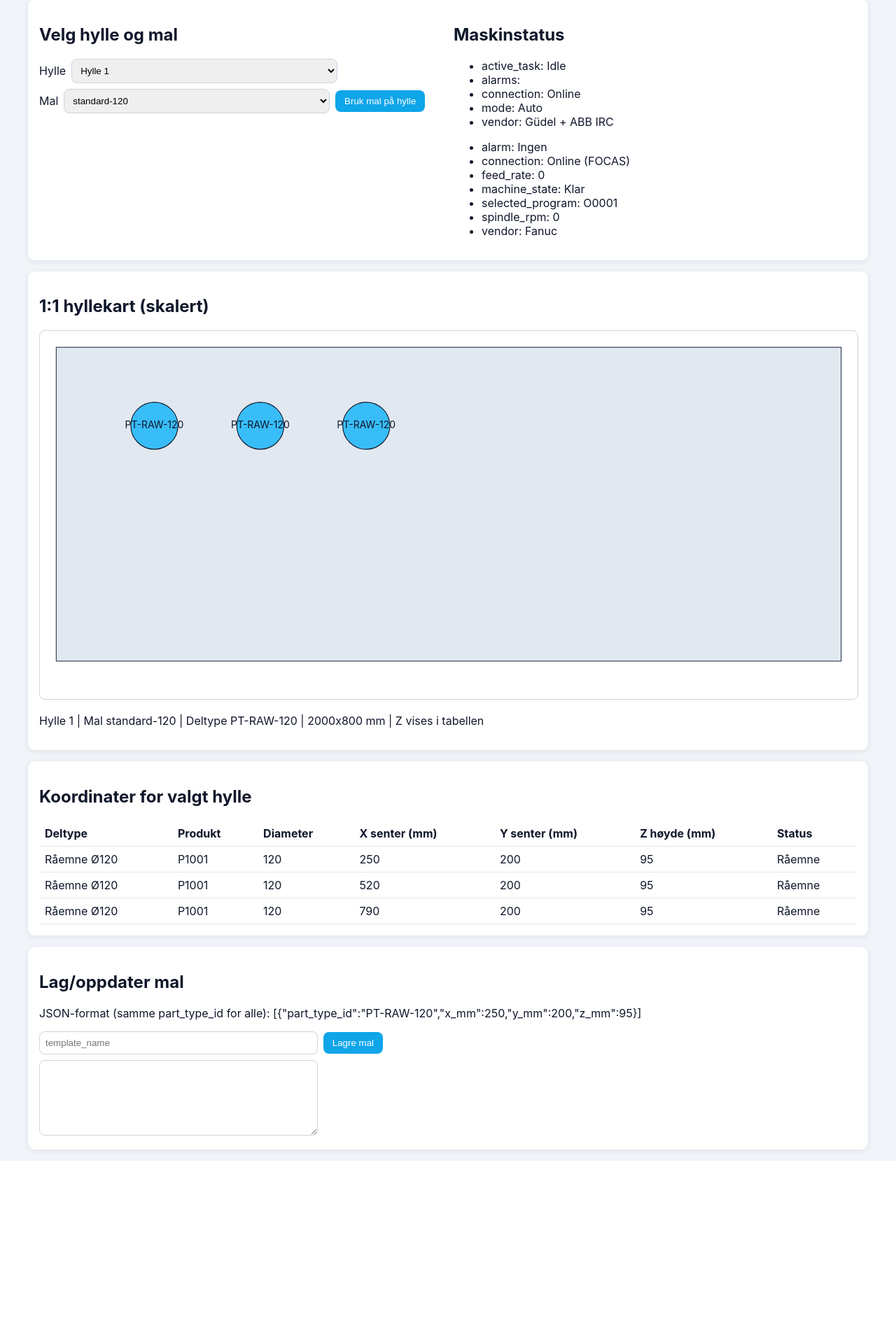
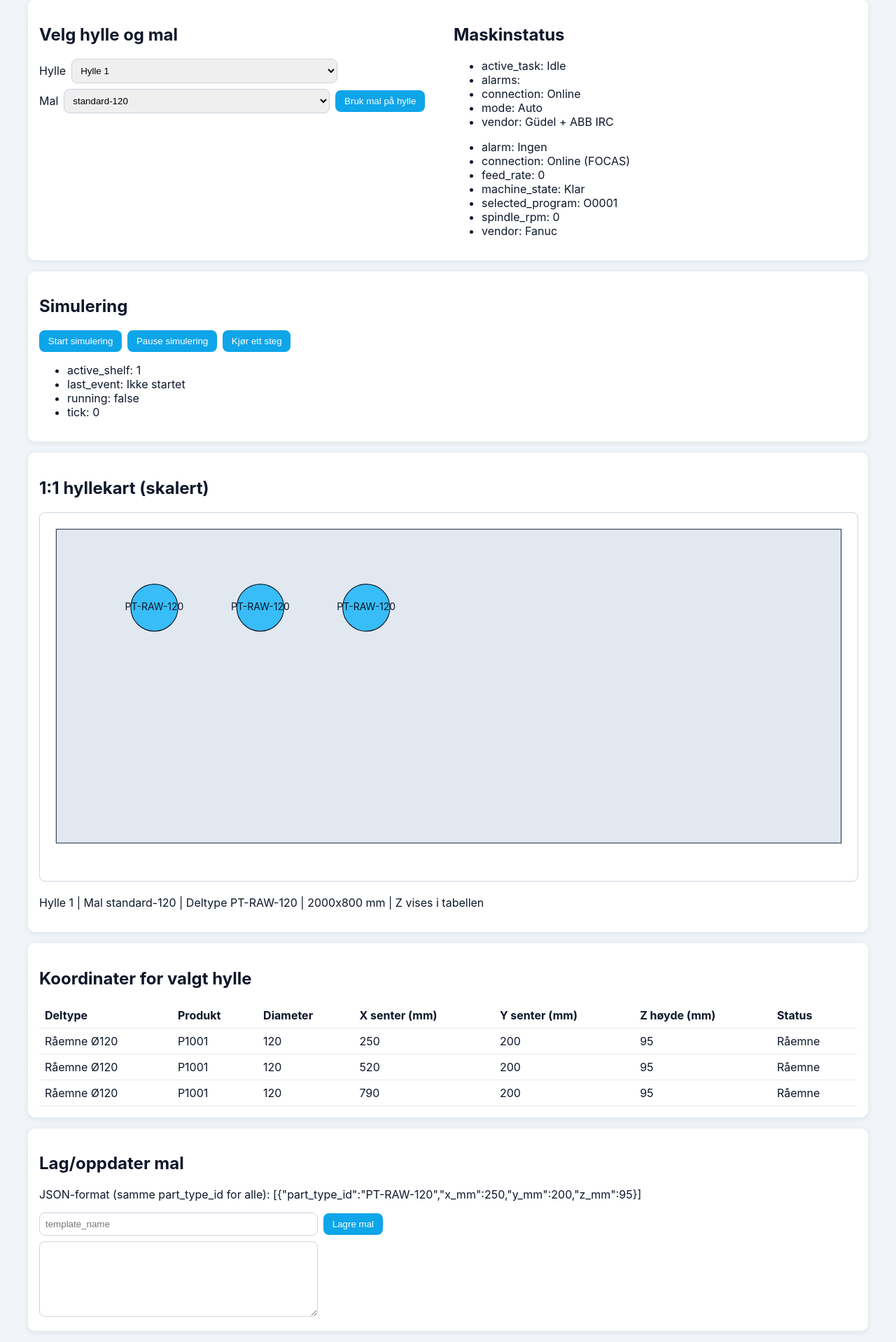
Before and after one commit to Evekar1008/test, a Flask app: page / in a window 1280 px wide. Shown: the part 412-2330 px from the top of the page at 70% size. Before the commit the page ends 2071 px from the top, so only its background shows below. Run offline with Flask 3, Linux system fonts and the light colour scheme.

Commit message:
Legg til innebygd simulering med start/pause/step

```diff
--- a/app.py
+++ b/app.py
@@ -30,30 +30,9 @@ class ProductionCellService:
         self.shelves = [str(i) for i in range(1, 51)]
 
         self.part_types: List[Dict] = [
-            {
-                "part_type_id": "PT-RAW-120",
-                "name": "Råemne Ø120",
-                "diameter_mm": 120,
-                "length_mm": 95,
-                "height_mm": 95,
-                "product_id": "P1001",
-            },
-            {
-                "part_type_id": "PT-RAW-280",
-                "name": "Råemne Ø280",
-                "diameter_mm": 280,
-                "length_mm": 140,
-                "height_mm": 140,
-                "product_id": "P1002",
-            },
-            {
-                "part_type_id": "PT-INP-080",
-                "name": "Emne Ø80",
-                "diameter_mm": 80,
-                "length_mm": 55,
-                "height_mm": 55,
-                "product_id": "P1003",
-            },
+            {"part_type_id": "PT-RAW-120", "name": "Råemne Ø120", "diameter_mm": 120, "length_mm": 95, "height_mm": 95, "product_id": "P1001"},
+            {"part_type_id": "PT-RAW-280", "name": "Råemne Ø280", "diameter_mm": 280, "length_mm": 140, "height_mm": 140, "product_id": "P1002"},
+            {"part_type_id": "PT-INP-080", "name": "Emne Ø80", "diameter_mm": 80, "length_mm": 55, "height_mm": 55, "product_id": "P1003"},
         ]
 
         self.layout_templates: Dict[str, Dict] = {
@@ -87,13 +66,7 @@ class ProductionCellService:
             else:
                 self.shelf_assignments[shelf] = {"template_name": "standard-120", "status": "Under prosess"}
 
-        self.robot_status = {
-            "vendor": "Güdel + ABB IRC",
-            "connection": "Online",
-            "mode": "Auto",
-            "active_task": "Idle",
-            "alarms": [],
-        }
+        self.robot_status = {"vendor": "Güdel + ABB IRC", "connection": "Online", "mode": "Auto", "active_task": "Idle", "alarms": []}
         self.cnc_status = {
             "vendor": "Fanuc",
             "connection": "Online (FOCAS)",
@@ -103,6 +76,7 @@ class ProductionCellService:
             "feed_rate": 0,
             "alarm": "Ingen",
         }
+        self.simulation = {"running": False, "tick": 0, "active_shelf": "1", "last_event": "Ikke startet"}
         self.active_product_id = "P1001"
 
     def _get_part_type(self, part_type_id: str) -> Dict:
@@ -121,27 +95,21 @@ class ProductionCellService:
     def _validate_template_payload(self, placements: List[Dict]) -> str:
         if not placements:
             raise ValueError("Malen må ha minst én plassering")
-
         part_type_ids = {p["part_type_id"] for p in placements}
         if len(part_type_ids) != 1:
             raise ValueError("Alle delene på en hylle må være av samme type")
-
         first_part_type_id = next(iter(part_type_ids))
         part_type = self._get_part_type(first_part_type_id)
-
         for p in placements:
             self._validate_xy(float(p["x_mm"]), float(p["y_mm"]), float(part_type["diameter_mm"]))
-            z_mm = float(p.get("z_mm", part_type["height_mm"]))
-            if z_mm <= 0:
+            if float(p.get("z_mm", part_type["height_mm"])) <= 0:
                 raise ValueError("Z-koordinat/høyde må være > 0")
-
         return first_part_type_id
 
     def get_shelf_layout(self, shelf: str) -> Dict:
         assignment = self.shelf_assignments.get(str(shelf))
         if not assignment:
             raise ValueError(f"Ukjent hylle: {shelf}")
-
         template = self.layout_templates[assignment["template_name"]]
         placements = []
         for p in template["placements"]:
@@ -160,7 +128,6 @@ class ProductionCellService:
                     "status": assignment["status"],
                 }
             )
-
         return {
             "shelf": str(shelf),
             "template_name": assignment["template_name"],
@@ -170,9 +137,6 @@ class ProductionCellService:
             "placements": placements,
         }
 
-    def get_all_shelf_layouts(self) -> List[Dict]:
-        return [self.get_shelf_layout(shelf) for shelf in self.shelves]
-
     def get_state(self) -> Dict:
         return {
             "active_product_id": self.active_product_id,
@@ -181,44 +145,36 @@ class ProductionCellService:
             "part_types": self.part_types,
             "layout_templates": list(self.layout_templates.values()),
             "shelves": self.shelves,
-            "shelf_layouts": self.get_all_shelf_layouts(),
+            "shelf_layouts": [self.get_shelf_layout(s) for s in self.shelves],
             "robot": self.robot_status,
             "cnc": self.cnc_status,
+            "simulation": self.simulation,
         }
 
     def update_settings(self, shelf_width_mm: float, shelf_depth_mm: float) -> Dict:
         if shelf_width_mm <= 0 or shelf_depth_mm <= 0:
             raise ValueError("Hyllebredde og hyldedybde må være > 0")
-
         old_settings = self.settings.copy()
         self.settings["shelf_width_mm"] = shelf_width_mm
         self.settings["shelf_depth_mm"] = shelf_depth_mm
-
         try:
             for template in self.layout_templates.values():
                 self._validate_template_payload(template["placements"])
         except ValueError:
             self.settings = old_settings
             raise
-
         return self.settings
 
     def upsert_layout_template(self, template_name: str, placements: List[Dict]) -> Dict:
         if not template_name:
             raise ValueError("template_name er påkrevd")
-
         part_type_id = self._validate_template_payload(placements)
         part_type = self._get_part_type(part_type_id)
         self.layout_templates[template_name] = {
             "template_name": template_name,
             "part_type_id": part_type_id,
             "placements": [
-                {
-                    "part_type_id": part_type_id,
-                    "x_mm": float(p["x_mm"]),
-                    "y_mm": float(p["y_mm"]),
-                    "z_mm": float(p.get("z_mm", part_type["height_mm"])),
-                }
+                {"part_type_id": part_type_id, "x_mm": float(p["x_mm"]), "y_mm": float(p["y_mm"]), "z_mm": float(p.get("z_mm", part_type["height_mm"]))}
                 for p in placements
             ],
         }
@@ -230,7 +186,6 @@ class ProductionCellService:
             raise ValueError(f"Ukjent hylle: {shelf}")
         if template_name not in self.layout_templates:
             raise ValueError(f"Ukjent template_name: {template_name}")
-
         self.shelf_assignments[shelf_key]["template_name"] = template_name
         if status:
             self.shelf_assignments[shelf_key]["status"] = status
@@ -252,6 +207,43 @@ class ProductionCellService:
         self.cnc_status["selected_program"] = program_number
         self.cnc_status["machine_state"] = "Program valgt"
         return self.cnc_status
+
+    def simulation_start(self) -> Dict:
+        self.simulation["running"] = True
+        self.simulation["last_event"] = "Simulering startet"
+        self.robot_status["active_task"] = "Simulering kjører"
+        return self.simulation
+
+    def simulation_pause(self) -> Dict:
+        self.simulation["running"] = False
+        self.simulation["last_event"] = "Simulering pauset"
+        self.robot_status["active_task"] = "Idle"
+        self.cnc_status["spindle_rpm"] = 0
+        self.cnc_status["feed_rate"] = 0
+        return self.simulation
+
+    def simulation_step(self) -> Dict:
+        self.simulation["tick"] += 1
+        shelf_index = (self.simulation["tick"] - 1) % len(self.shelves)
+        shelf = self.shelves[shelf_index]
+        self.simulation["active_shelf"] = shelf
+
+        if self.simulation["tick"] % 2 == 1:
+            self.shelf_assignments[shelf]["status"] = "Under prosess"
+            self.cnc_status["machine_state"] = "Kjører"
+            self.cnc_status["spindle_rpm"] = 1200 + shelf_index * 5
+            self.cnc_status["feed_rate"] = 180 + shelf_index
+            self.robot_status["active_task"] = f"Laster del fra hylle {shelf}"
+            self.simulation["last_event"] = f"Startet bearbeiding på hylle {shelf}"
+        else:
+            self.shelf_assignments[shelf]["status"] = "Ferdig"
+            self.cnc_status["machine_state"] = "Klar"
+            self.cnc_status["spindle_rpm"] = 0
+            self.cnc_status["feed_rate"] = 0
+            self.robot_status["active_task"] = f"Legger ferdig del tilbake på hylle {shelf}"
+            self.simulation["last_event"] = f"Fullførte bearbeiding på hylle {shelf}"
+
+        return self.simulation
 
 
 service = ProductionCellService()
@@ -279,11 +271,12 @@ def api_shelf_layout(shelf: str):
 def api_update_settings():
     payload = request.get_json(force=True)
     try:
-        settings = service.update_settings(
-            shelf_width_mm=float(payload.get("shelf_width_mm", 0)),
-            shelf_depth_mm=float(payload.get("shelf_depth_mm", 0)),
+        return jsonify(
+            service.update_settings(
+                shelf_width_mm=float(payload.get("shelf_width_mm", 0)),
+                shelf_depth_mm=float(payload.get("shelf_depth_mm", 0)),
+            )
         )
-        return jsonify(settings)
     except ValueError as exc:
         return jsonify({"error": str(exc)}), 400
 
@@ -292,11 +285,7 @@ def api_update_settings():
 def api_upsert_layout_template():
     payload = request.get_json(force=True)
     try:
-        template = service.upsert_layout_template(
-            template_name=payload.get("template_name", ""),
-            placements=payload.get("placements", []),
-        )
-        return jsonify(template)
+        return jsonify(service.upsert_layout_template(payload.get("template_name", ""), payload.get("placements", [])))
     except ValueError as exc:
         return jsonify({"error": str(exc)}), 400
 
@@ -305,12 +294,7 @@ def api_upsert_layout_template():
 def api_apply_template_to_shelf():
     payload = request.get_json(force=True)
     try:
-        layout = service.apply_template_to_shelf(
-            shelf=payload.get("shelf", ""),
-            template_name=payload.get("template_name", ""),
-            status=payload.get("status"),
-        )
-        return jsonify(layout)
+        return jsonify(service.apply_template_to_shelf(payload.get("shelf", ""), payload.get("template_name", ""), payload.get("status")))
     except ValueError as exc:
         return jsonify({"error": str(exc)}), 400
 
@@ -333,5 +317,20 @@ def api_select_cnc_program():
         return jsonify({"error": str(exc)}), 400
 
 
+@app.post("/api/simulation/start")
+def api_simulation_start():
+    return jsonify(service.simulation_start())
+
+
+@app.post("/api/simulation/pause")
+def api_simulation_pause():
+    return jsonify(service.simulation_pause())
+
+
+@app.post("/api/simulation/step")
+def api_simulation_step():
+    return jsonify(service.simulation_step())
+
+
 if __name__ == "__main__":
     app.run(host="0.0.0.0", port=5000, debug=True)
--- a/static/app.js
+++ b/static/app.js
@@ -106,32 +106,25 @@ async function refresh() {
   renderShelvesAndTemplates(state);
   renderKeyValues('robotStatus', state.robot);
   renderKeyValues('cncStatus', state.cnc);
+  renderKeyValues('simulationStatus', state.simulation);
   document.getElementById('shelfWidth').value = state.settings.shelf_width_mm;
   document.getElementById('shelfDepth').value = state.settings.shelf_depth_mm;
 
-  const shelf = document.getElementById('shelfSelect').value || state.shelves[0];
+  const shelf = document.getElementById('shelfSelect').value || state.simulation.active_shelf || state.shelves[0];
   await loadShelfLayout(shelf);
 }
 
 async function loadShelfLayout(shelf) {
   const res = await fetch(`/api/leanlift/shelf-layout/${encodeURIComponent(shelf)}`);
   const layout = await res.json();
-  if (!res.ok) {
-    alert(layout.error || 'Feil ved lasting av hylle');
-    return;
-  }
+  if (!res.ok) return alert(layout.error || 'Feil ved lasting av hylle');
   renderShelfSvg(layout);
   renderCoordsTable(layout);
 }
 
 async function saveSettings() {
-  const payload = {
-    shelf_width_mm: Number(document.getElementById('shelfWidth').value),
-    shelf_depth_mm: Number(document.getElementById('shelfDepth').value),
-  };
-  const res = await fetch('/api/settings', {
-    method: 'POST', headers: { 'Content-Type': 'application/json' }, body: JSON.stringify(payload),
-  });
+  const payload = { shelf_width_mm: Number(document.getElementById('shelfWidth').value), shelf_depth_mm: Number(document.getElementById('shelfDepth').value) };
+  const res = await fetch('/api/settings', { method: 'POST', headers: { 'Content-Type': 'application/json' }, body: JSON.stringify(payload) });
   const data = await res.json();
   if (!res.ok) return alert(data.error || 'Feil');
   await refresh();
@@ -145,9 +138,7 @@ async function saveTemplate() {
     return alert('Ugyldig JSON');
   }
   const payload = { template_name: document.getElementById('templateNameInput').value, placements };
-  const res = await fetch('/api/layout-templates', {
-    method: 'POST', headers: { 'Content-Type': 'application/json' }, body: JSON.stringify(payload),
-  });
+  const res = await fetch('/api/layout-templates', { method: 'POST', headers: { 'Content-Type': 'application/json' }, body: JSON.stringify(payload) });
   const data = await res.json();
   if (!res.ok) return alert(data.error || 'Feil');
   document.getElementById('templateNameInput').value = data.template_name;
@@ -155,34 +146,29 @@ async function saveTemplate() {
 }
 
 async function applyTemplate() {
-  const payload = {
-    shelf: document.getElementById('shelfSelect').value,
-    template_name: document.getElementById('templateSelect').value,
-  };
-  const res = await fetch('/api/shelf/apply-template', {
-    method: 'POST', headers: { 'Content-Type': 'application/json' }, body: JSON.stringify(payload),
-  });
+  const payload = { shelf: document.getElementById('shelfSelect').value, template_name: document.getElementById('templateSelect').value };
+  const res = await fetch('/api/shelf/apply-template', { method: 'POST', headers: { 'Content-Type': 'application/json' }, body: JSON.stringify(payload) });
   const data = await res.json();
   if (!res.ok) return alert(data.error || 'Feil');
   renderShelfSvg(data);
   renderCoordsTable(data);
+  await refresh();
 }
 
 async function selectProduct() {
-  await fetch('/api/select-product', {
-    method: 'POST', headers: { 'Content-Type': 'application/json' },
-    body: JSON.stringify({ product_id: document.getElementById('productSelect').value }),
-  });
+  await fetch('/api/select-product', { method: 'POST', headers: { 'Content-Type': 'application/json' }, body: JSON.stringify({ product_id: document.getElementById('productSelect').value }) });
   await refresh();
 }
 
 async function selectProgram() {
-  const res = await fetch('/api/cnc/select-program', {
-    method: 'POST', headers: { 'Content-Type': 'application/json' },
-    body: JSON.stringify({ program_number: document.getElementById('programInput').value }),
-  });
+  const res = await fetch('/api/cnc/select-program', { method: 'POST', headers: { 'Content-Type': 'application/json' }, body: JSON.stringify({ program_number: document.getElementById('programInput').value }) });
   const data = await res.json();
   if (!res.ok) return alert(data.error || 'Feil');
+  await refresh();
+}
+
+async function simAction(path) {
+  await fetch(path, { method: 'POST' });
   await refresh();
 }
 
@@ -191,6 +177,9 @@ document.getElementById('saveTemplateBtn').addEventListener('click', saveTemplat
 document.getElementById('applyTemplateBtn').addEventListener('click', applyTemplate);
 document.getElementById('selectProductBtn').addEventListener('click', selectProduct);
 document.getElementById('selectProgramBtn').addEventListener('click', selectProgram);
+document.getElementById('simStartBtn').addEventListener('click', () => simAction('/api/simulation/start'));
+document.getElementById('simPauseBtn').addEventListener('click', () => simAction('/api/simulation/pause'));
+document.getElementById('simStepBtn').addEventListener('click', () => simAction('/api/simulation/step'));
 document.getElementById('shelfSelect').addEventListener('change', (e) => loadShelfLayout(e.target.value));
 
 refresh();
--- a/templates/index.html
+++ b/templates/index.html
@@ -61,6 +61,17 @@
         </div>
       </section>
 
+
+      <section class="card">
+        <h2>Simulering</h2>
+        <div class="row">
+          <button id="simStartBtn">Start simulering</button>
+          <button id="simPauseBtn">Pause simulering</button>
+          <button id="simStepBtn">Kjør ett steg</button>
+        </div>
+        <ul id="simulationStatus"></ul>
+      </section>
+
       <section class="card">
         <h2>1:1 hyllekart (skalert)</h2>
         <svg id="shelfSvg" viewBox="0 0 1000 450"></svg>
```
Also changed, not shown: tests/test_service.py (+7 -12 lines), README.md.
